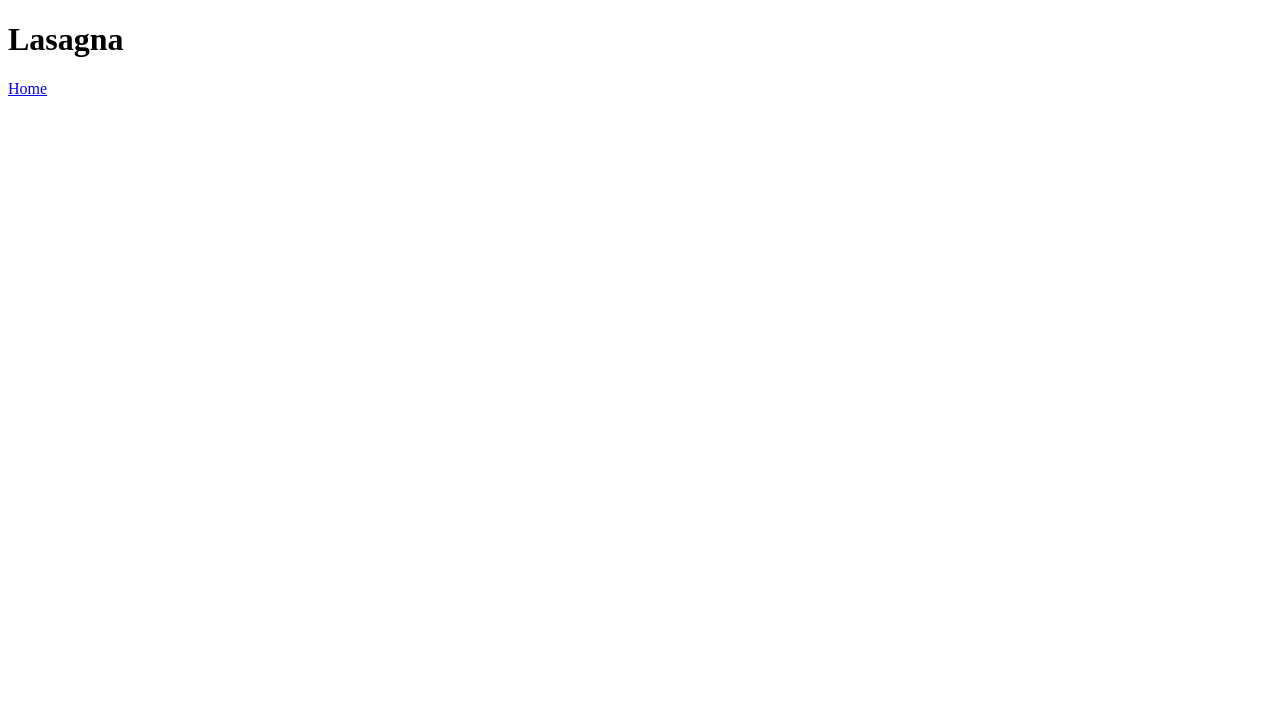
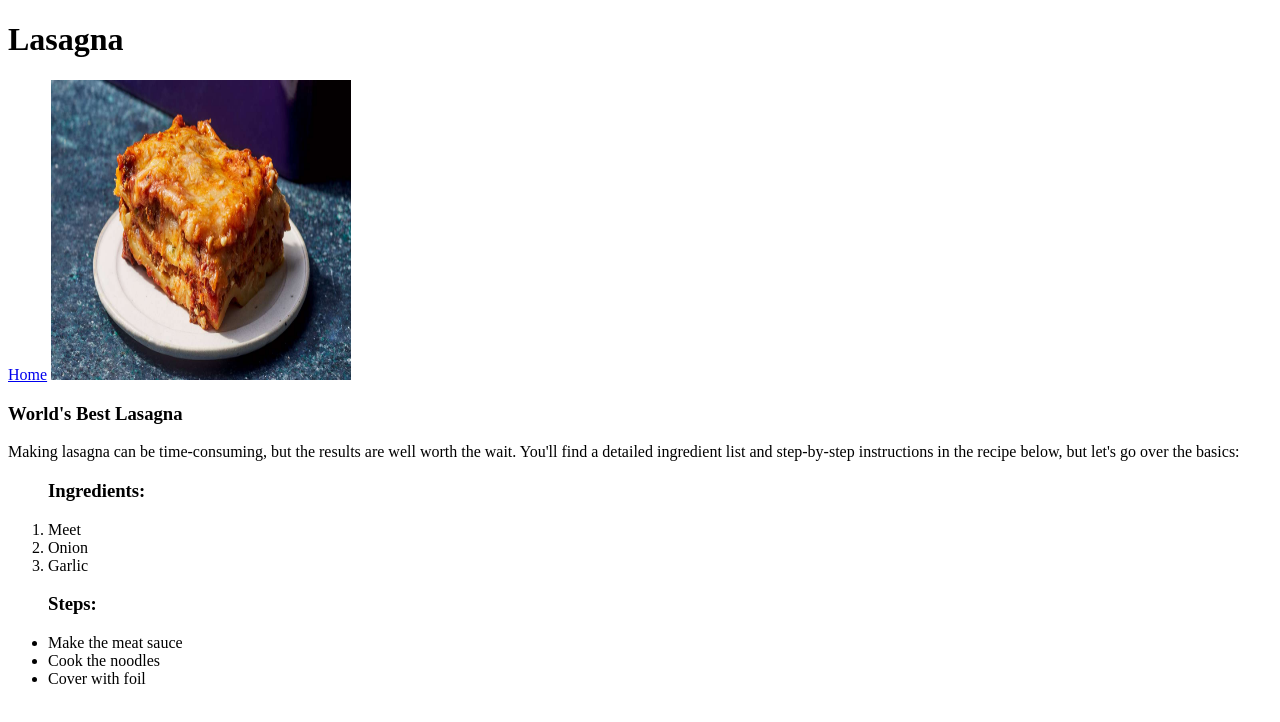
Before and after one commit to shamrhaque/odin-recipes, a plain HTML site: page recipes/lasagna.html in a window 1280 px wide. Drawn offline with Linux system fonts and the light colour scheme.

Commit message:
Iteration 3
Add information to recipes page and create other recipes pages

```diff
--- a/recipes/lasagna.html
+++ b/recipes/lasagna.html
@@ -11,6 +11,27 @@
 
     <a href="../index.html">Home</a>
 
+    <img src="../img/lasagna.jpg" alt="Lasagna" height="300" width="300">
+
+    <h3>World's Best Lasagna</h3>
+    <p>
+        Making lasagna can be time-consuming, but the results are well worth the wait. You'll find a detailed ingredient list and step-by-step instructions in the recipe below, but let's go over the basics:
+    </p>
+
+    <ol>
+        <h3>Ingredients:</h3>
+        <li>Meet</li>
+        <li>Onion</li>
+        <li>Garlic</li>
+    </ol>
+
+    <ul>
+        <h3>Steps:</h3>
+        <li>Make the meat sauce</li>
+        <li>Cook the noodles</li>
+        <li>Cover with foil</li>
+    </ul>
+
 </body>
 
 
```
Also changed, not shown: index.html (+5 -1 lines), img/lasagna.jpg (added), recipes/salad.html (added), recipes/steak.html (added).
